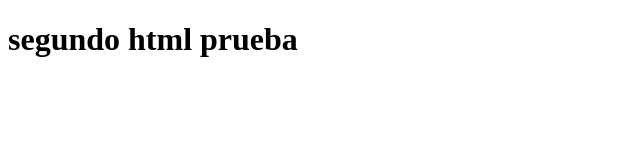
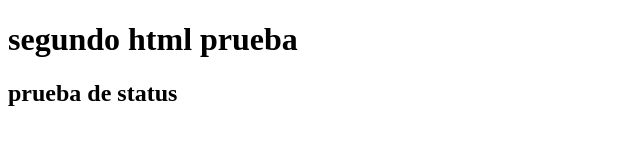
Before and after one commit to magacari/miweb, a plain HTML site: page html2.html in a window 1280 px wide. Shown: the whole page, without its empty margins (0-640 px from the left). Drawn offline with Linux system fonts and the light colour scheme.

Commit message:
Agregando un h2 en el html2

```diff
--- a/html2.html
+++ b/html2.html
@@ -8,5 +8,6 @@
 </head>
 <body>
     <h1>segundo html prueba</h1>
+    <h2>prueba de status</h2>
 </body>
 </html>
```
